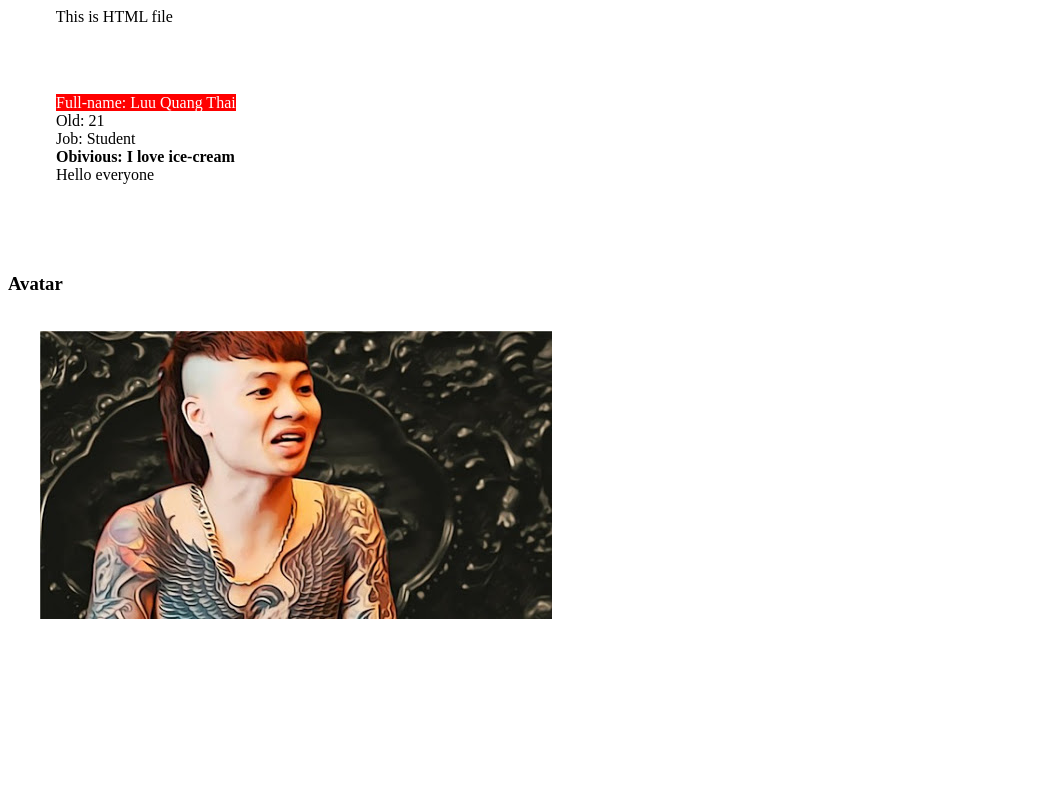
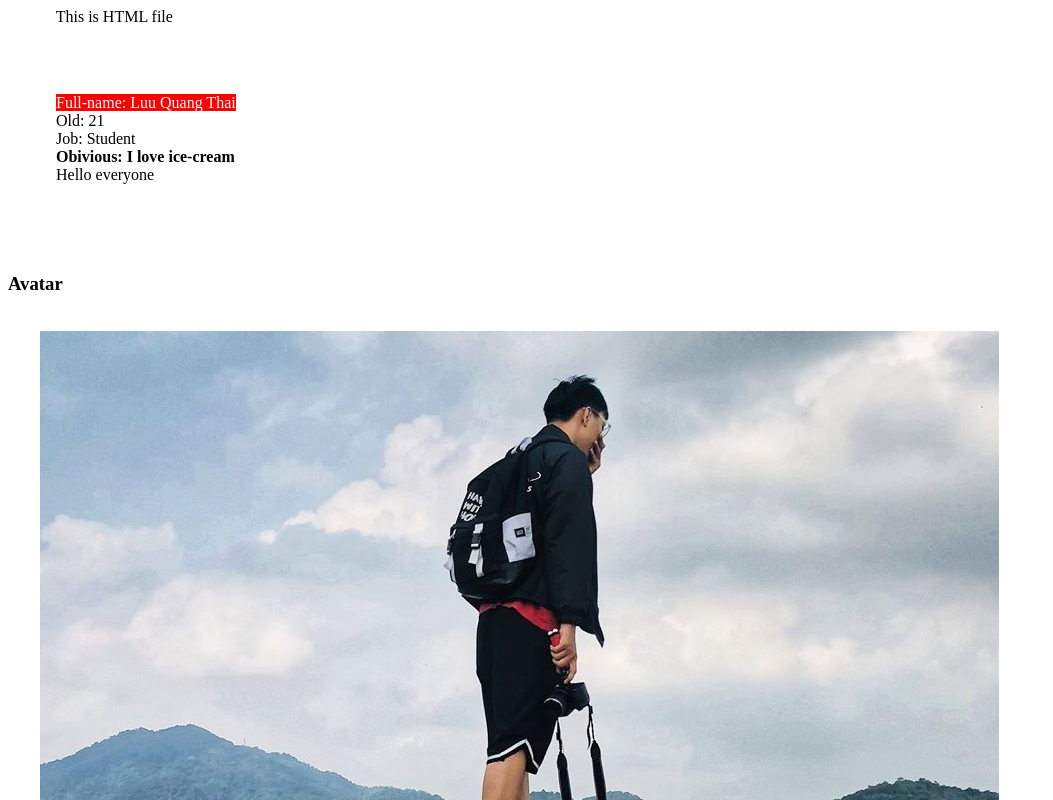
Before and after one commit to luuthai555/luuthai2.github.io, a plain HTML site: page index.html in a window 1280 px wide. Shown: the top 800 px of the page, without its empty margins (0-1053 px from the left). Drawn offline with Linux system fonts and the light colour scheme.

Commit message:
Third commit

```diff
--- a/index.html
+++ b/index.html
@@ -17,7 +17,7 @@
             Hello everyone
         </p>
         <h3>Avatar</h3>
-        <img src="./img/unnamed.jpg" alt="Not_show">
+        <img src="./img/47578104_1480937822049731_4677481378349056000_o.jpg" alt="Not_show">
     </pre>
 </body>
 </html>
```
Also changed, not shown: img/47578104_1480937822049731_4677481378349056000_o.jpg (added).
